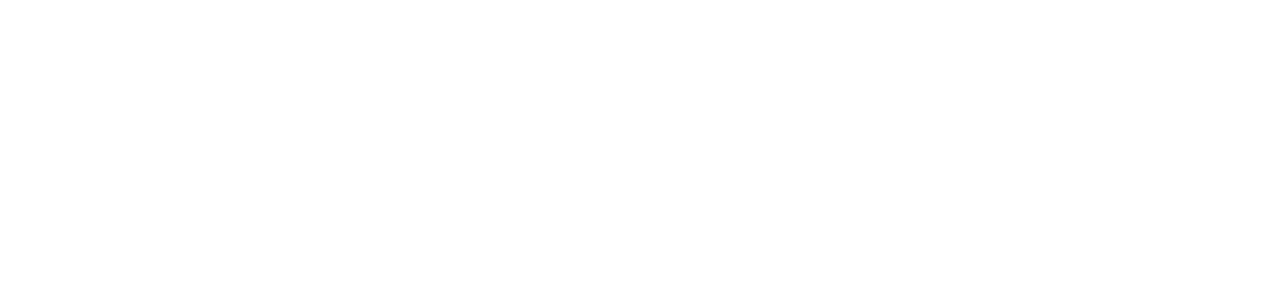
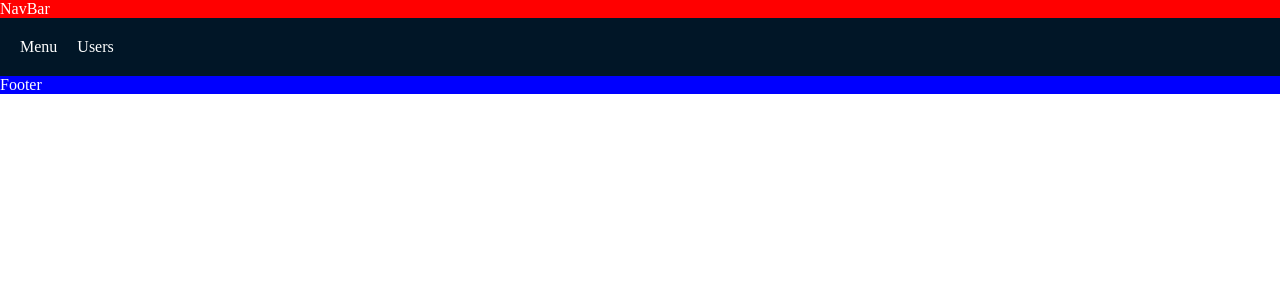
Before and after one commit to ahmidou09/admin-Dashboard, a React (Vite) app: page /users in a window 1280 px wide. Before the commit this address had no page. Shown: the top 300 px of the page. Built offline with nearby package versions, Linux system fonts and the light colour scheme.

Commit message:
Integrate routing and layout enhancements in the admin dashboard

```diff
--- a/src/App.jsx
+++ b/src/App.jsx
@@ -2,6 +2,9 @@ import React from "react";
 import { BrowserRouter, Route, Routes } from "react-router-dom";
 import Home from "./pages/Home";
 import AppLayout from "./ui/AppLayout";
+import Products from "./pages/Products";
+import Users from "./pages/Users";
+import Login from "./pages/Login";
 
 function App() {
   return (
@@ -10,7 +13,10 @@ function App() {
         <Routes>
           <Route path="/" element={<AppLayout />}>
             <Route index element={<Home />} />
+            <Route path="/products" element={<Products />} />
+            <Route path="/users" element={<Users />} />
           </Route>
+          <Route path="/login" element={<Login />} />
         </Routes>
       </BrowserRouter>
     </>
--- /dev/null
+++ b/src/components/navbar/Footer.jsx
@@ -0,0 +1,7 @@
+import React from "react";
+
+function Footer() {
+  return <div style={{ backgroundColor: "blue" }}>Footer</div>;
+}
+
+export default Footer;
--- /dev/null
+++ b/src/components/navbar/Menu.jsx
@@ -0,0 +1,9 @@
+import React from 'react'
+
+function Menu() {
+  return (
+    <div>Menu</div>
+  )
+}
+
+export default Menu
--- a/src/components/navbar/NavBar.jsx
+++ b/src/components/navbar/NavBar.jsx
@@ -1,9 +1,7 @@
-import React from 'react'
+import React from "react";
 
 function NavBar() {
-  return (
-    <div>NavBar</div>
-  )
+  return <div style={{ backgroundColor: "red" }}>NavBar</div>;
 }
 
-export default NavBar
+export default NavBar;
--- /dev/null
+++ b/src/pages/Login.jsx
@@ -0,0 +1,9 @@
+import React from 'react'
+
+function Login() {
+  return (
+    <div>Login</div>
+  )
+}
+
+export default Login
--- /dev/null
+++ b/src/pages/Products.jsx
@@ -0,0 +1,7 @@
+import React from "react";
+
+function Products() {
+  return <div>Products</div>;
+}
+
+export default Products;
--- /dev/null
+++ b/src/pages/Users.jsx
@@ -0,0 +1,9 @@
+import React from 'react'
+
+function Users() {
+  return (
+    <div>Users</div>
+  )
+}
+
+export default Users
--- a/src/ui/AppLayout.jsx
+++ b/src/ui/AppLayout.jsx
@@ -1,26 +1,29 @@
-import React, { useState, useEffect } from "react";
+import React from "react";
 import { Outlet } from "react-router-dom";
 import styled from "styled-components";
 import NavBar from "../components/navbar/NavBar";
-import Loader from "./Loader";
+import Menu from "../components/navbar/Menu";
+import Footer from "../components/navbar/Footer";
 
 const StyledAppLayout = styled.div`
-  width: 100%;
   background-color: var(--color-primary-3);
+  color: var(--color-white);
+`;
+
+const MainContainer = styled.main`
+  display: flex;
+  gap: 2rem;
+  padding: 2rem;
 `;
 
 function AppLayout() {
-  const [loading, setLoading] = useState(true);
-
-  useEffect(() => {
-    const timer = setTimeout(() => setLoading(false), 1 * 1000);
-    return () => clearTimeout(timer);
-  }, []);
-
   return (
     <StyledAppLayout>
       <NavBar />
-      <main>{loading ? <Loader /> : <Outlet />}</main>
+      <MainContainer>
+        <Menu /> <Outlet />
+      </MainContainer>
+      <Footer />
     </StyledAppLayout>
   );
 }
--- a/src/ui/Loader.jsx
+++ /dev/null
@@ -1,38 +0,0 @@
-import React from "react";
-import styled, { keyframes } from "styled-components";
-
-const LoaderContainer = styled.div`
-  display: flex;
-  justify-content: center;
-  align-items: center;
-  height: 100vh;
-`;
-
-const rotate = keyframes`
-  to {
-    transform: rotate(1turn)
-  }
-`;
-
-const Spinner = styled.div`
-  margin: 4.8rem auto;
-
-  width: 6.4rem;
-  aspect-ratio: 1;
-  border-radius: 50%;
-  background: radial-gradient(farthest-side, #4d5bce 94%, #0000) top/10px 10px
-      no-repeat,
-    conic-gradient(#0000 30%, #4d5bce);
-  -webkit-mask: radial-gradient(farthest-side, #0000 calc(100% - 10px), #000 0);
-  animation: ${rotate} 1.5s infinite linear;
-`;
-
-function Loader() {
-  return (
-    <LoaderContainer>
-      <Spinner />
-    </LoaderContainer>
-  );
-}
-
-export default Loader;
```
Also changed, not shown: 1 other file (tests, documents, lock files or other folders).
